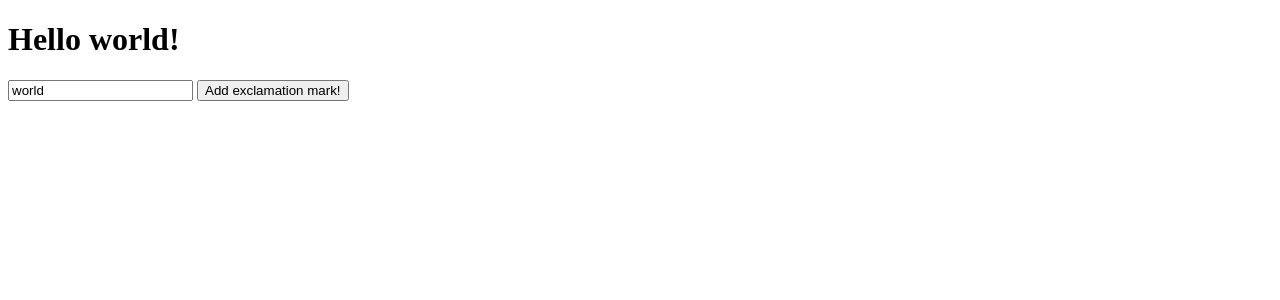
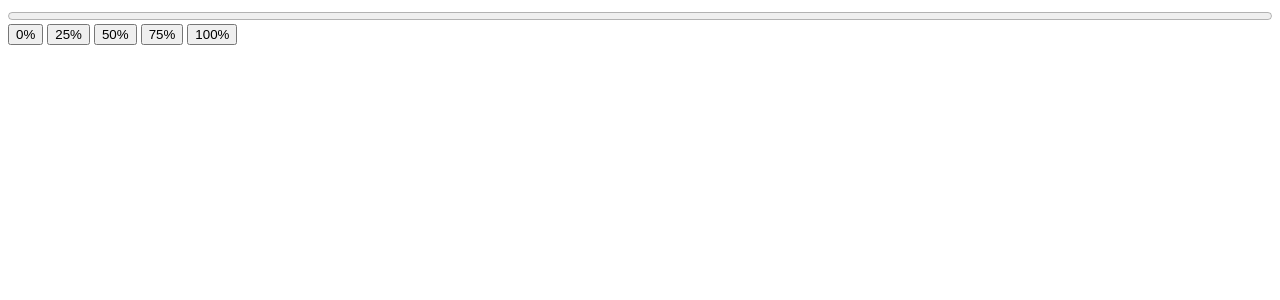
Before and after one commit to yutak23/intro-svelt-vite-js, a Svelte app: page / in a window 1280 px wide. Shown: the top 300 px of the page. Built offline with nearby package versions, Linux system fonts and the light colour scheme.

Commit message:
feat: Part 2 / Motion / Tweens

```diff
--- a/src/App.svelte
+++ b/src/App.svelte
@@ -1,16 +1,30 @@
 <script>
-	import { name, greeting } from './stores';
+	// eslint-disable-next-line import/no-unresolved
+	import { tweened } from 'svelte/motion';
+	// eslint-disable-next-line import/no-unresolved
+	import { cubicOut } from 'svelte/easing';
+
+	const progress = tweened(0, {
+		duration: 400,
+		easing: cubicOut
+	});
 </script>
 
-<h1>{$greeting}</h1>
-<input bind:value={$name} />
+<progress value={$progress} />
 
-<button
-	on:click={() => {
-		$name += '!';
-		// 以下と上記は同じ意味
-		// name.set(($name += '!'));
-	}}
->
-	Add exclamation mark!
-</button>
+<button on:click={() => progress.set(0)}> 0% </button>
+
+<button on:click={() => progress.set(0.25)}> 25% </button>
+
+<button on:click={() => progress.set(0.5)}> 50% </button>
+
+<button on:click={() => progress.set(0.75)}> 75% </button>
+
+<button on:click={() => progress.set(1)}> 100% </button>
+
+<style>
+	progress {
+		display: block;
+		width: 100%;
+	}
+</style>
--- a/src/stores.js
+++ /dev/null
@@ -1,6 +0,0 @@
-// eslint-disable-next-line import/no-unresolved
-import { writable, derived } from 'svelte/store';
-
-export const name = writable('world');
-
-export const greeting = derived(name, ($name) => `Hello ${$name}!`);
```
